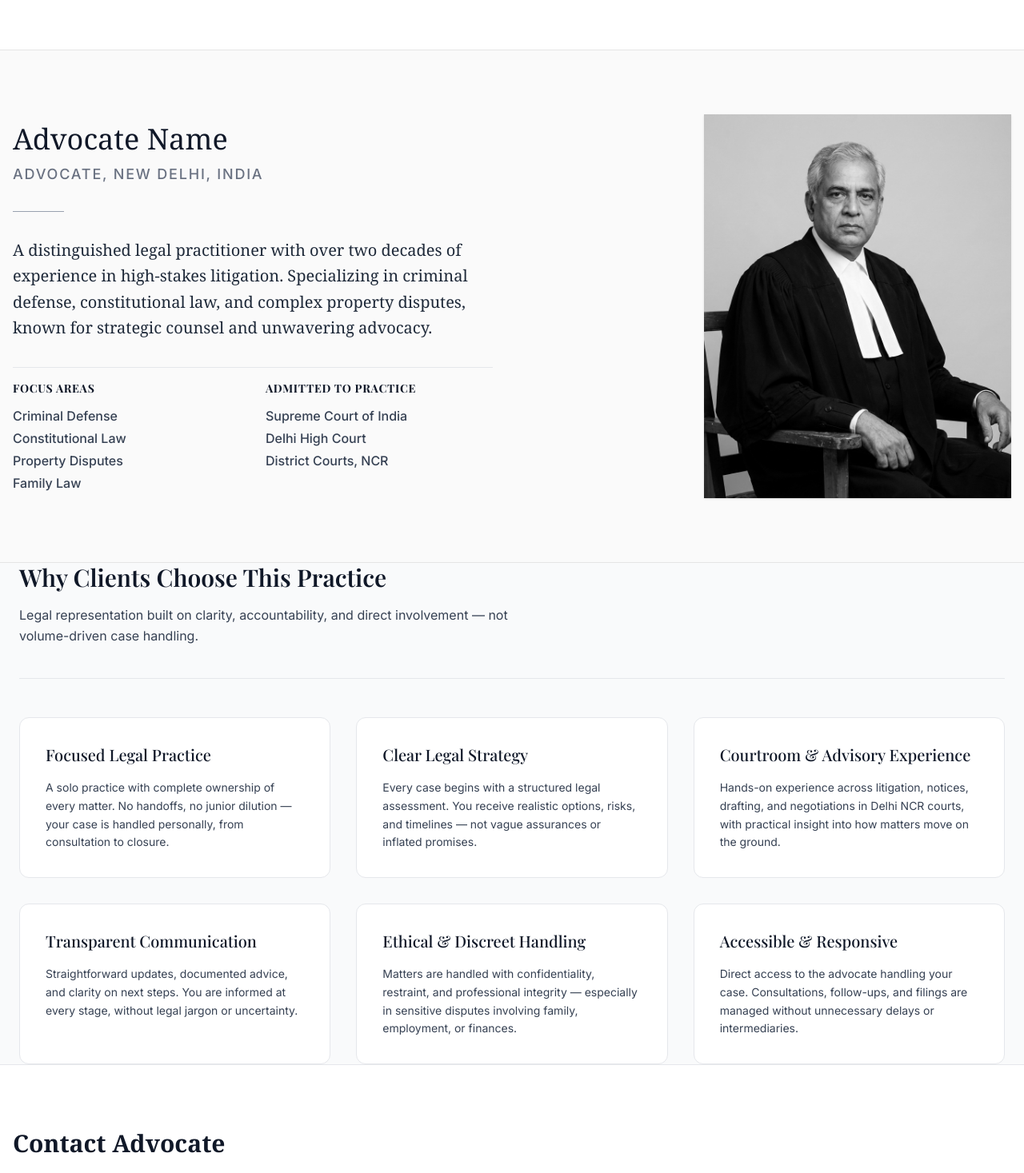
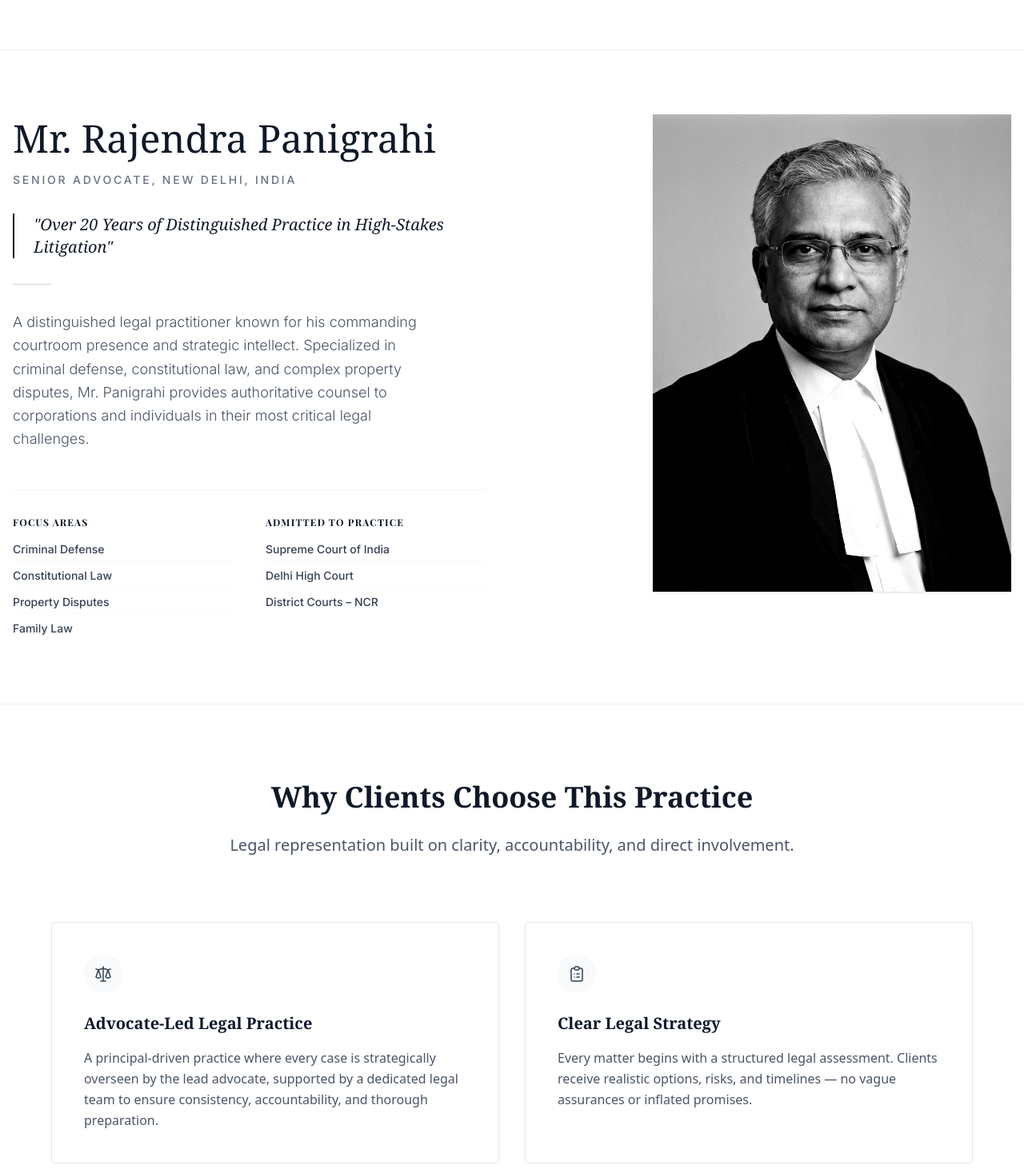
Before and after one commit to sibananda15/lawcraft, a Next.js app: page / in a window 1280 px wide. Shown: the part 1330-2797 px from the top of the page at 80% size. Built offline with nearby package versions, Linux system fonts and the light colour scheme; a web font is replaced by a local one.

Commit message:
feat: Create initial landing page with core sections and advocate profile.

```diff
--- a/app/page.tsx
+++ b/app/page.tsx
@@ -28,8 +28,8 @@ export default function HomePage() {
 
       <main>
         <HeroSection
-          title="Advocate for Criminal, Family & Property Matters in Noida"
-          subtitle="Practicing before District Courts, Delhi High Court and the Supreme Court of India."
+          title="Advocate for Criminal, Family & Property Law Matters"
+          subtitle="Focused legal practice across criminal defense, family disputes, and property litigation."
           primaryAction={{ label: "Call Now", href: "tel:+919999999999" }}
           secondaryAction={{ label: "WhatsApp", href: "https://wa.me/919999999999" }}
           imageSrc="/images/lady-justice-dark.png"
--- a/components/sections/ContactSection.tsx
+++ b/components/sections/ContactSection.tsx
@@ -1,50 +1,52 @@
 import Container from "../ui/Container";
 
 interface ContactSectionProps {
-    heading: string;
+    heading?: string; // Optional, hardcoded default preferred as per design
     phone: string;
     whatsapp: string;
     address: string;
 }
 
-const ContactSection = ({ heading, phone, whatsapp, address }: ContactSectionProps) => {
+const ContactSection = ({ heading = "Speak With an Advocate", phone, whatsapp, address }: ContactSectionProps) => {
     return (
-        <section className="section section-light border-t border-gray-200">
+        <section className="bg-stone-50 py-24 border-t border-gray-200">
             <Container>
-                <div className="max-w-3xl">
-                    <h2 className="font-serif text-3xl font-semibold text-gray-900">
+                <div className="max-w-4xl mx-auto text-center">
+                    {/* Heading */}
+                    <h2 className="font-serif text-4xl md:text-5xl font-bold text-gray-900 mb-6">
                         {heading}
                     </h2>
 
-                    <p className="mt-4 text-gray-600">
-                        Reach out for consultation or urgent legal assistance.
+                    {/* Subheading */}
+                    <p className="text-xl text-gray-600 mb-10 leading-relaxed font-light max-w-2xl mx-auto">
+                        Consult directly with an experienced legal professional to understand your position, options, and next steps.
                     </p>
 
-                    <div className="mt-8 space-y-4 text-sm">
-                        <div>
-                            <span className="block font-semibold text-gray-900">
-                                Office Address
-                            </span>
-                            <span className="text-gray-600">
-                                {address}
-                            </span>
-                        </div>
-
-                        <div className="flex flex-wrap gap-6">
+                    {/* CTAs */}
+                    <div className="flex flex-col sm:flex-row justify-center gap-6 mb-12">
                         <a
-                                href={`tel:${phone}`}
-                                className="inline-flex items-center px-6 py-3 bg-gray-900 text-white font-medium hover:bg-gray-800 transition"
+                            href={`tel:${phone.replace(/\s+/g, "")}`}
+                            className="inline-flex items-center justify-center px-8 py-4 bg-gray-900 text-white text-lg font-medium rounded-sm hover:bg-gray-800 transition-colors shadow-sm"
                         >
-                                Call Now
+                            Schedule Consultation
                         </a>
 
                         <a
-                                href={`https://wa.me/${whatsapp.replace("+", "")}`}
-                                className="inline-flex items-center px-6 py-3 border border-gray-300 text-gray-900 font-medium hover:border-gray-900 transition"
+                            href={`https://wa.me/${whatsapp.replace(/[^0-9]/g, "")}`}
+                            className="inline-flex items-center justify-center px-8 py-4 bg-white border border-gray-300 text-gray-900 text-lg font-medium rounded-sm hover:bg-gray-50 transition-colors shadow-sm"
                         >
-                                WhatsApp
+                            WhatsApp Inquiry
                         </a>
                     </div>
+
+                    {/* Office Location */}
+                    <div className="pt-10 border-t border-gray-200">
+                        <p className="text-sm font-bold text-gray-500 uppercase tracking-widest mb-2">
+                            Principal Office
+                        </p>
+                        <p className="text-lg text-gray-900 font-serif">
+                            {address}
+                        </p>
                     </div>
                 </div>
             </Container>
--- a/components/sections/LawyerProfileSection.tsx
+++ b/components/sections/LawyerProfileSection.tsx
@@ -4,53 +4,63 @@ interface LawyerProfile {
     name: string;
     designation: string;
     location: string;
+    experienceLine?: string;
     bio: string;
     focusAreas: string[];
     courts: string[];
 }
 
 interface LawyerProfileSectionProps {
-    heading: string;
+    heading?: string; // Optional, can be ignored if we just want the profile
     profile: LawyerProfile;
 }
 
-const LawyerProfileSection = ({ heading, profile }: LawyerProfileSectionProps) => {
+const LawyerProfileSection = ({ profile }: LawyerProfileSectionProps) => {
     return (
-        <section className="section bg-neutral-50 border-y border-neutral-200">
+        <section className="section bg-white border-y border-gray-100 py-24">
             <Container>
-                <div className="grid md:grid-cols-2 gap-12 items-center">
+                <div className="grid md:grid-cols-2 gap-16 items-start">
 
                     {/* Left Column: Content */}
-                    <div className="order-2 md:order-1 space-y-8">
-                        <div>
-                            <h2 className="text-3xl md:text-4xl font-serif text-gray-900 leading-tight">
+                    <div className="order-2 md:order-1 flex flex-col justify-center h-full">
+                        <div className="mb-8">
+                            <h2 className="text-4xl md:text-5xl font-serif text-gray-900 leading-tight mb-3">
                                 {profile.name}
                             </h2>
-                            <p className="text-lg text-gray-500 uppercase tracking-widest mt-2 font-medium">
+                            <p className="text-sm font-medium text-gray-500 tracking-[0.2em] uppercase">
                                 {profile.designation}, {profile.location}
                             </p>
                         </div>
 
-                        <div className="w-16 h-px bg-gray-400"></div>
+                        {/* Authority Line */}
+                        {profile.experienceLine && (
+                            <div className="mb-8 pl-6 border-l-2 border-gray-900">
+                                <p className="text-xl font-serif font-medium text-gray-900 italic">
+                                    "{profile.experienceLine}"
+                                </p>
+                            </div>
+                        )}
 
-                        <p className="text-xl text-gray-800 leading-relaxed font-light font-serif">
+                        <div className="w-12 h-px bg-gray-300 mb-8"></div>
+
+                        <p className="text-lg text-gray-600 leading-relaxed font-light mb-12 max-w-lg">
                             {profile.bio}
                         </p>
 
-                        <div className="grid grid-cols-1 md:grid-cols-2 gap-x-8 gap-y-4 pt-4 border-t border-gray-200">
+                        <div className="grid grid-cols-1 sm:grid-cols-2 gap-10 border-t border-gray-100 pt-8">
                             <div>
-                                <h4 className="text-sm font-bold text-gray-900 uppercase tracking-wider mb-3">Focus Areas</h4>
-                                <ul className="space-y-1">
+                                <h4 className="text-xs font-bold text-gray-900 uppercase tracking-widest mb-4">Focus Areas</h4>
+                                <ul className="space-y-2">
                                     {profile.focusAreas?.map((area, index) => (
-                                        <li key={index} className="text-gray-700 font-medium">{area}</li>
+                                        <li key={index} className="text-gray-700 text-sm font-medium border-b border-gray-50 pb-1 last:border-0">{area}</li>
                                     ))}
                                 </ul>
                             </div>
                             <div>
-                                <h4 className="text-sm font-bold text-gray-900 uppercase tracking-wider mb-3">Admitted to Practice</h4>
-                                <ul className="space-y-1">
+                                <h4 className="text-xs font-bold text-gray-900 uppercase tracking-widest mb-4">Admitted to Practice</h4>
+                                <ul className="space-y-2">
                                     {profile.courts.map((court, index) => (
-                                        <li key={index} className="text-gray-700 font-medium">{court}</li>
+                                        <li key={index} className="text-gray-700 text-sm font-medium border-b border-gray-50 pb-1 last:border-0">{court}</li>
                                     ))}
                                 </ul>
                             </div>
@@ -58,12 +68,12 @@ const LawyerProfileSection = ({ heading, profile }: LawyerProfileSectionProps) =
                     </div>
 
                     {/* Right Column: Portrait */}
-                    <div className="order-1 md:order-2 flex justify-end">
-                        <div className="relative w-full max-w-sm aspect-[4/5] bg-gray-200 overflow-hidden shadow-sm filter grayscale hover:grayscale-0 transition-all duration-700 ease-in-out">
+                    <div className="order-1 md:order-2 flex justify-end items-center">
+                        <div className="relative w-full max-w-md aspect-[3/4] bg-stone-100 overflow-hidden shadow-sm">
                             <img
                                 src="/images/advocate-portrait.png"
                                 alt={profile.name}
-                                className="w-full h-full object-cover object-top"
+                                className="w-full h-full object-cover grayscale contrast-110"
                             />
                         </div>
                     </div>
--- a/components/sections/WhyChoose.tsx
+++ b/components/sections/WhyChoose.tsx
@@ -1,73 +1,83 @@
 import React from "react";
+import Container from "../ui/Container";
 
 const FEATURES = [
     {
-        title: "Focused Legal Practice",
+        title: "Advocate-Led Legal Practice",
         description:
-            "A solo practice with complete ownership of every matter. No handoffs, no junior dilution — your case is handled personally, from consultation to closure.",
+            "A principal-driven practice where every case is strategically overseen by the lead advocate, supported by a dedicated legal team to ensure consistency, accountability, and thorough preparation.",
+        icon: (
+            <svg className="w-6 h-6" fill="none" stroke="currentColor" viewBox="0 0 24 24">
+                <path strokeLinecap="round" strokeLinejoin="round" strokeWidth={1.5} d="M3 6l3 1m0 0l-3 9a5.002 5.002 0 006.001 0M6 7l3 9M6 7l6-2m6 2l3-1m-3 1l-3 9a5.002 5.002 0 006.001 0M18 7l3 9m-3-9l-6-2m0-2v2m0 16V5m0 16H9m3 0h3" />
+            </svg>
+        ),
     },
     {
         title: "Clear Legal Strategy",
         description:
-            "Every case begins with a structured legal assessment. You receive realistic options, risks, and timelines — not vague assurances or inflated promises.",
+            "Every matter begins with a structured legal assessment. Clients receive realistic options, risks, and timelines — no vague assurances or inflated promises.",
+        icon: (
+            <svg className="w-6 h-6" fill="none" stroke="currentColor" viewBox="0 0 24 24">
+                <path strokeLinecap="round" strokeLinejoin="round" strokeWidth={1.5} d="M9 5H7a2 2 0 00-2 2v12a2 2 0 002 2h10a2 2 0 002-2V7a2 2 0 00-2-2h-2M9 5a2 2 0 002 2h2a2 2 0 002-2M9 5a2 2 0 012-2h2a2 2 0 012 2m-3 7h3m-3 4h3m-6-4h.01M9 16h.01" />
+            </svg>
+        ),
     },
     {
         title: "Courtroom & Advisory Experience",
         description:
-            "Hands-on experience across litigation, notices, drafting, and negotiations in Delhi NCR courts, with practical insight into how matters move on the ground.",
+            "Extensive hands-on experience across litigation, drafting, negotiations, and court proceedings with a practical understanding of how cases progress on the ground.",
+        icon: (
+            <svg className="w-6 h-6" fill="none" stroke="currentColor" viewBox="0 0 24 24">
+                <path strokeLinecap="round" strokeLinejoin="round" strokeWidth={1.5} d="M19 21V5a2 2 0 00-2-2H7a2 2 0 00-2 2v16m14 0h2m-2 0h-5m-9 0H3m2 0h5M9 7h1m-1 4h1m4-4h1m-1 4h1m-5 10v-5a1 1 0 011-1h2a1 1 0 011 1v5m-4 0h4" />
+            </svg>
+        ),
     },
     {
         title: "Transparent Communication",
         description:
-            "Straightforward updates, documented advice, and clarity on next steps. You are informed at every stage, without legal jargon or uncertainty.",
-    },
-    {
-        title: "Ethical & Discreet Handling",
-        description:
-            "Matters are handled with confidentiality, restraint, and professional integrity — especially in sensitive disputes involving family, employment, or finances.",
-    },
-    {
-        title: "Accessible & Responsive",
-        description:
-            "Direct access to the advocate handling your case. Consultations, follow-ups, and filings are managed without unnecessary delays or intermediaries.",
+            "Clear updates, documented advice, and clarity at every stage — ensuring clients remain informed without unnecessary legal jargon or uncertainty.",
+        icon: (
+            <svg className="w-6 h-6" fill="none" stroke="currentColor" viewBox="0 0 24 24">
+                <path strokeLinecap="round" strokeLinejoin="round" strokeWidth={1.5} d="M8 12h.01M12 12h.01M16 12h.01M21 12c0 4.418-4.03 8-9 8a9.863 9.863 0 01-4.255-.949L3 20l1.395-3.72C3.512 15.042 3 13.574 3 12c0-4.418 4.03-8 9-8s9 3.582 9 8z" />
+            </svg>
+        ),
     },
 ];
 
 export default function WhyChoose() {
     return (
-        <section className="section-muted">
-            <div className="mx-auto max-w-7xl px-6">
-                {/* Section Header */}
-                <div className="max-w-2xl">
-                    <h2 className="font-playfair text-3xl font-semibold text-gray-900">
+        <section className="bg-white py-24 border-b border-gray-100">
+            <Container>
+                {/* Header */}
+                <div className="max-w-3xl mx-auto text-center mb-20">
+                    <h2 className="font-serif text-3xl md:text-4xl font-bold text-gray-900 mb-6">
                         Why Clients Choose This Practice
                     </h2>
-                    <p className="mt-4 text-base leading-relaxed text-gray-700">
-                        Legal representation built on clarity, accountability, and direct
-                        involvement — not volume-driven case handling.
+                    <p className="text-xl font-sans text-gray-600 leading-relaxed font-light">
+                        Legal representation built on clarity, accountability, and direct involvement.
                     </p>
                 </div>
 
-                {/* Divider */}
-                <div className="mt-10 h-px w-full bg-gray-200" />
-
                 {/* Grid */}
-                <div className="mt-12 grid gap-8 sm:grid-cols-2 lg:grid-cols-3">
+                <div className="grid grid-cols-1 md:grid-cols-2 gap-8 max-w-6xl mx-auto">
                     {FEATURES.map((item) => (
                         <div
                             key={item.title}
-                            className="rounded-xl border border-gray-200 bg-white p-8"
+                            className="group p-10 bg-white border border-gray-200 rounded-sm hover:border-slate-800 hover:shadow-md transition-all duration-300 flex flex-col items-start"
                         >
-                            <h3 className="font-playfair text-xl font-medium text-gray-900">
+                            <div className="mb-6 p-3 bg-slate-50 rounded-full text-slate-700 group-hover:bg-slate-900 group-hover:text-white transition-colors duration-300">
+                                {item.icon}
+                            </div>
+                            <h3 className="font-serif text-xl font-bold text-slate-900 mb-4">
                                 {item.title}
                             </h3>
-                            <p className="mt-4 text-sm leading-relaxed text-gray-700">
+                            <p className="font-sans text-gray-600 leading-relaxed">
                                 {item.description}
                             </p>
                         </div>
                     ))}
                 </div>
-            </div>
+            </Container>
         </section>
     );
 }
--- a/data/lawyerProfile.ts
+++ b/data/lawyerProfile.ts
@@ -1,9 +1,10 @@
 export const lawyerProfile = {
-  name: "Advocate Name",
-  designation: "Advocate",
+  name: "Mr. Rajendra Panigrahi",
+  designation: "Senior Advocate",
   location: "New Delhi, India",
+  experienceLine: "Over 20 Years of Distinguished Practice in High-Stakes Litigation",
   bio:
-    "A distinguished legal practitioner with over two decades of experience in high-stakes litigation. Specializing in criminal defense, constitutional law, and complex property disputes, known for strategic counsel and unwavering advocacy.",
+    "A distinguished legal practitioner known for his commanding courtroom presence and strategic intellect. Specialized in criminal defense, constitutional law, and complex property disputes, Mr. Panigrahi provides authoritative counsel to corporations and individuals in their most critical legal challenges.",
   focusAreas: [
     "Criminal Defense",
     "Constitutional Law",
@@ -13,6 +14,6 @@ export const lawyerProfile = {
   courts: [
     "Supreme Court of India",
     "Delhi High Court",
-    "District Courts, NCR",
-  ],
+    "District Courts – NCR"
+  ]
 };
```
Also changed, not shown: public/images/advocate-portrait.png. Lines whose indentation alone changed are shown as unchanged.
